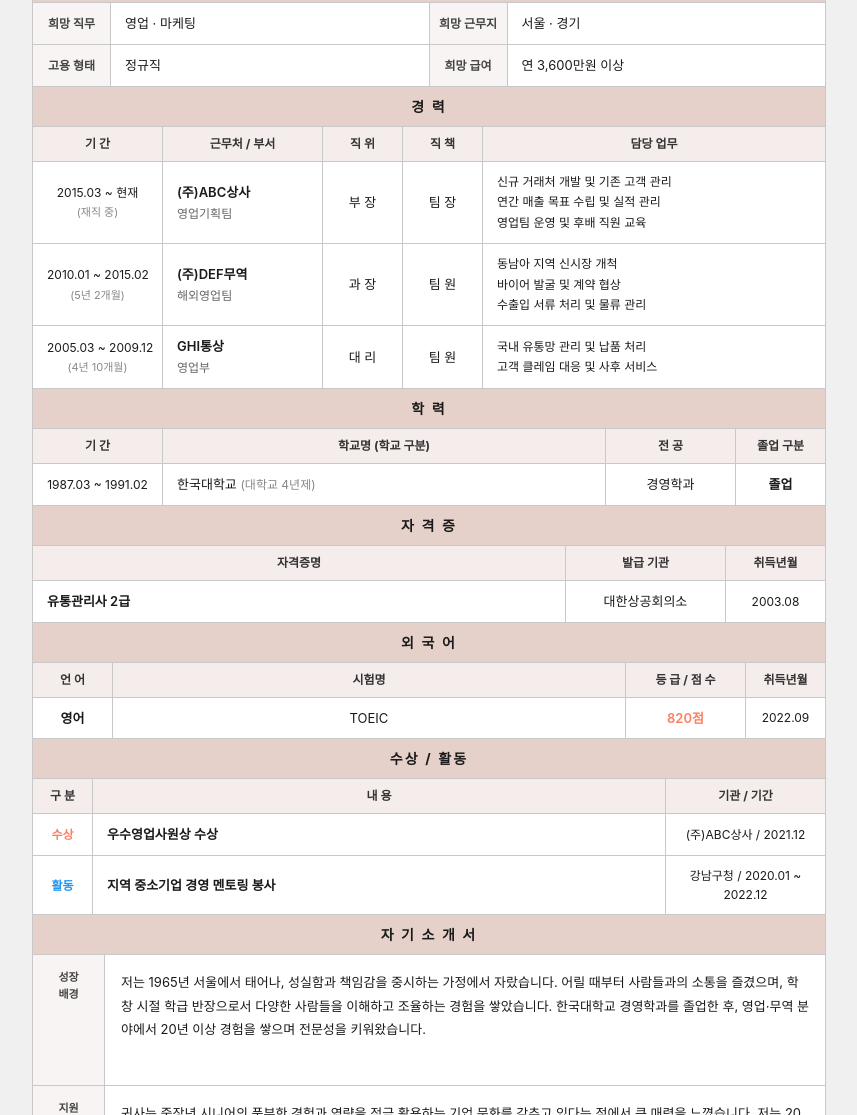
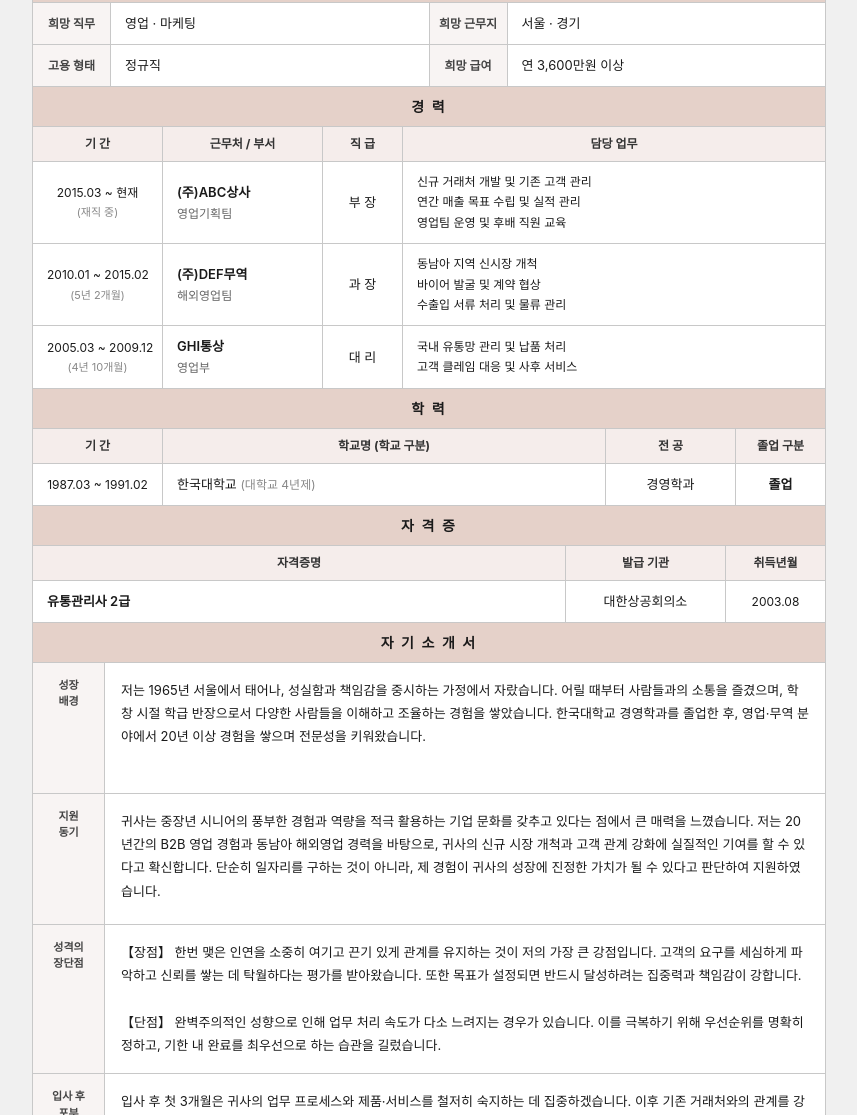
Before and after one commit to inhuiyang/nextpartner-resumpreview, a website: page index.html in a window 1280 px wide. Shown: the part 536-1651 px from the top of the page, without its empty margins (211-1068 px from the left). Drawn offline with nearby package versions, Linux system fonts and the light colour scheme; a web font is replaced by a local one.

Commit message:
Update 경력 table and remove 외국어/수상활동 sections
- Replace 직위/직책 columns with single 직급 column in 경력 table
- Remove 외국어 section
- Remove 수상/활동 section

Co-Authored-By: Claude Sonnet 4.6 <noreply@anthropic.com>

```diff
--- a/index.html
+++ b/index.html
@@ -314,18 +314,16 @@
               <col style="width:130px" />
               <col style="width:160px" />
               <col style="width:80px" />
-              <col style="width:80px" />
               <col />
             </colgroup>
             <thead>
               <tr>
-                <td colspan="5" class="resume-section-header" style="letter-spacing:0.15em;">경 력</td>
+                <td colspan="4" class="resume-section-header" style="letter-spacing:0.15em;">경 력</td>
               </tr>
               <tr>
                 <th class="resume-col-header">기 간</th>
                 <th class="resume-col-header">근무처 / 부서</th>
-                <th class="resume-col-header">직 위</th>
-                <th class="resume-col-header">직 책</th>
+                <th class="resume-col-header">직 급</th>
                 <th class="resume-col-header">담당 업무</th>
               </tr>
             </thead>
@@ -340,7 +338,6 @@
                   <span style="font-size:12px; color:#666; font-weight:400;">영업기획팀</span>
                 </td>
                 <td class="resume-value" style="text-align:center;">부 장</td>
-                <td class="resume-value" style="text-align:center;">팀 장</td>
                 <td class="resume-value" style="font-size:12px; line-height:1.7;">
                   신규 거래처 개발 및 기존 고객 관리<br/>
                   연간 매출 목표 수립 및 실적 관리<br/>
@@ -357,7 +354,6 @@
                   <span style="font-size:12px; color:#666; font-weight:400;">해외영업팀</span>
                 </td>
                 <td class="resume-value" style="text-align:center;">과 장</td>
-                <td class="resume-value" style="text-align:center;">팀 원</td>
                 <td class="resume-value" style="font-size:12px; line-height:1.7;">
                   동남아 지역 신시장 개척<br/>
                   바이어 발굴 및 계약 협상<br/>
@@ -374,7 +370,6 @@
                   <span style="font-size:12px; color:#666; font-weight:400;">영업부</span>
                 </td>
                 <td class="resume-value" style="text-align:center;">대 리</td>
-                <td class="resume-value" style="text-align:center;">팀 원</td>
                 <td class="resume-value" style="font-size:12px; line-height:1.7;">
                   국내 유통망 관리 및 납품 처리<br/>
                   고객 클레임 대응 및 사후 서비스
@@ -438,70 +433,6 @@
                 <td class="resume-value" style="font-weight:600;">유통관리사 2급</td>
                 <td class="resume-value" style="text-align:center;">대한상공회의소</td>
                 <td class="resume-value" style="text-align:center; font-size:12px;">2003.08</td>
-              </tr>
-            </tbody>
-          </table>
-
-          <!-- ═══════════════════════════════
-               외국어
-          ════════════════════════════════ -->
-          <table class="resume-table" style="margin-top:-1px;">
-            <colgroup>
-              <col style="width:80px" />
-              <col />
-              <col style="width:120px" />
-              <col style="width:80px" />
-            </colgroup>
-            <thead>
-              <tr>
-                <td colspan="4" class="resume-section-header" style="letter-spacing:0.15em;">외 국 어</td>
-              </tr>
-              <tr>
-                <th class="resume-col-header">언 어</th>
-                <th class="resume-col-header">시험명</th>
-                <th class="resume-col-header">등 급 / 점 수</th>
-                <th class="resume-col-header">취득년월</th>
-              </tr>
-            </thead>
-            <tbody>
-              <tr>
-                <td class="resume-value" style="text-align:center; font-weight:600;">영어</td>
-                <td class="resume-value" style="text-align:center;">TOEIC</td>
-                <td class="resume-value" style="text-align:center; font-weight:600; color:#ff7f65;">820점</td>
-                <td class="resume-value" style="text-align:center; font-size:12px;">2022.09</td>
-              </tr>
-            </tbody>
-          </table>
-
-          <!-- ═══════════════════════════════
-               수상 / 활동
-          ════════════════════════════════ -->
-          <table class="resume-table" style="margin-top:-1px;">
-            <colgroup>
-              <col style="width:60px" />
-              <col />
-              <col style="width:160px" />
-            </colgroup>
-            <thead>
-              <tr>
-                <td colspan="3" class="resume-section-header" style="letter-spacing:0.15em;">수상 / 활동</td>
-              </tr>
-              <tr>
-                <th class="resume-col-header">구 분</th>
-                <th class="resume-col-header">내 용</th>
-                <th class="resume-col-header">기관 / 기간</th>
-              </tr>
-            </thead>
-            <tbody>
-              <tr>
-                <td class="resume-value" style="text-align:center; font-size:12px; font-weight:600; color:#ff7f65;">수상</td>
-                <td class="resume-value" style="font-weight:600;">우수영업사원상 수상</td>
-                <td class="resume-value" style="text-align:center; font-size:12px;">(주)ABC상사 / 2021.12</td>
-              </tr>
-              <tr>
-                <td class="resume-value" style="text-align:center; font-size:12px; font-weight:600; color:#2196f3;">활동</td>
-                <td class="resume-value" style="font-weight:600;">지역 중소기업 경영 멘토링 봉사</td>
-                <td class="resume-value" style="text-align:center; font-size:12px;">강남구청 / 2020.01 ~ 2022.12</td>
               </tr>
             </tbody>
           </table>
```
